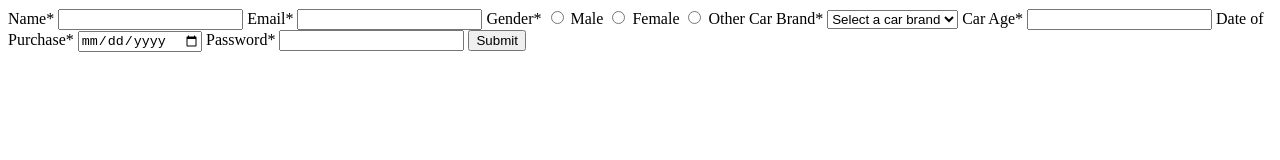
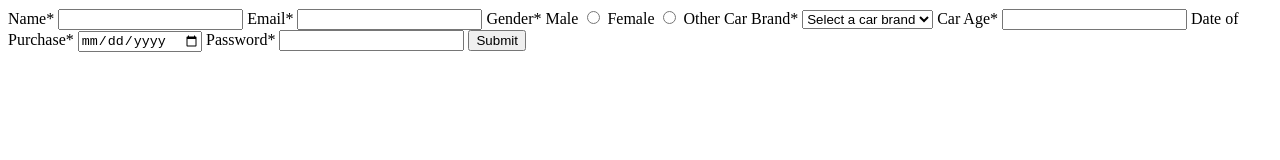
Before and after one commit to acciojob/car-insurance-form-Rahulk1k, a website: page main.html in a window 1280 px wide. Drawn offline with Linux system fonts and the light colour scheme.

Commit message:
created a submission

```diff
--- a/main.html
+++ b/main.html
@@ -16,7 +16,7 @@
   <input type="email" id="email" name="email" required>
 
   <label for="gender">Gender*</label>
-  <input type="radio" id="male" name="gender" value="male" required>
+
   <label for="male">Male</label>
   <input type="radio" id="female" name="gender" value="female" required>
   <label for="female">Female</label>
```
